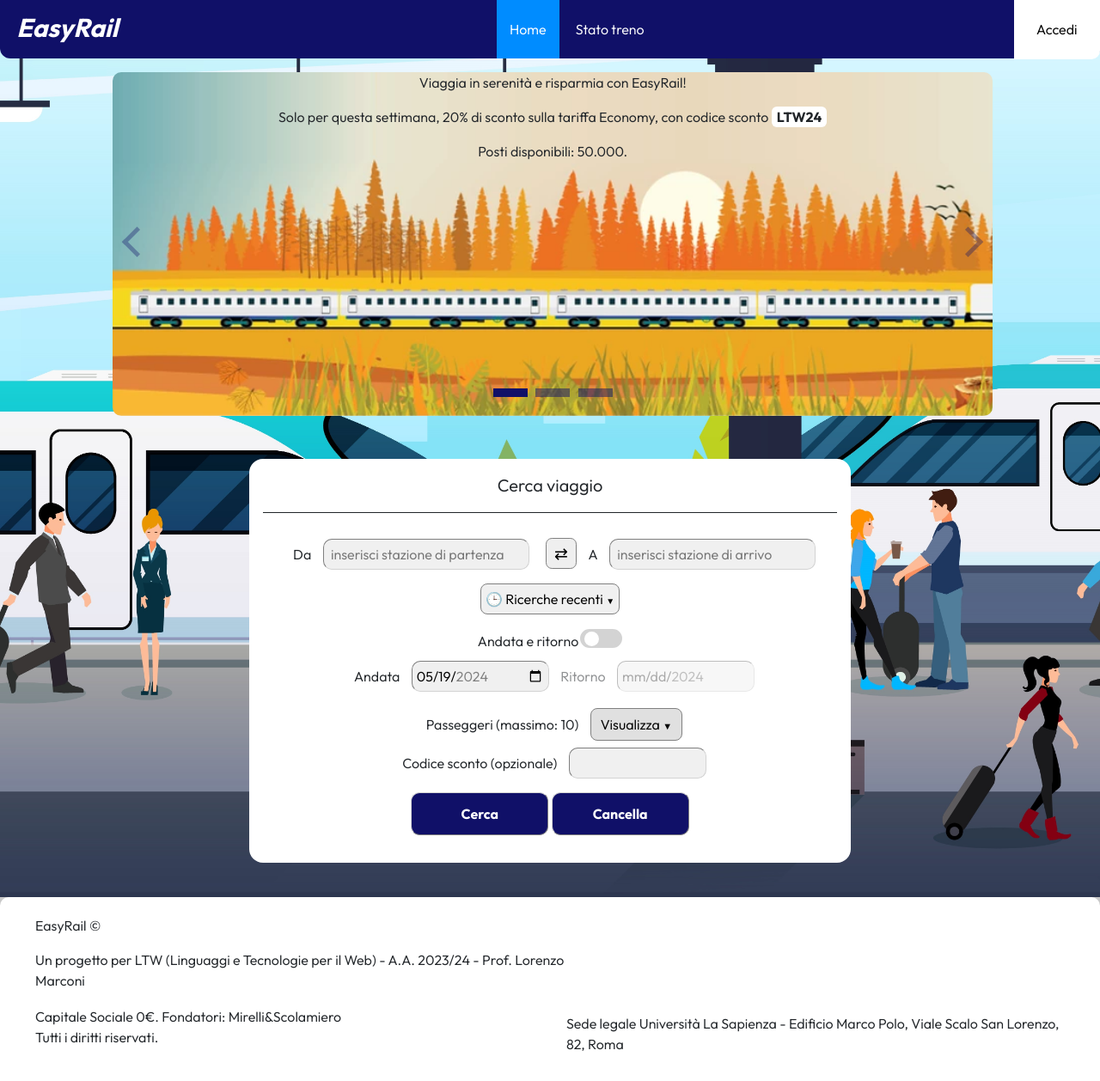
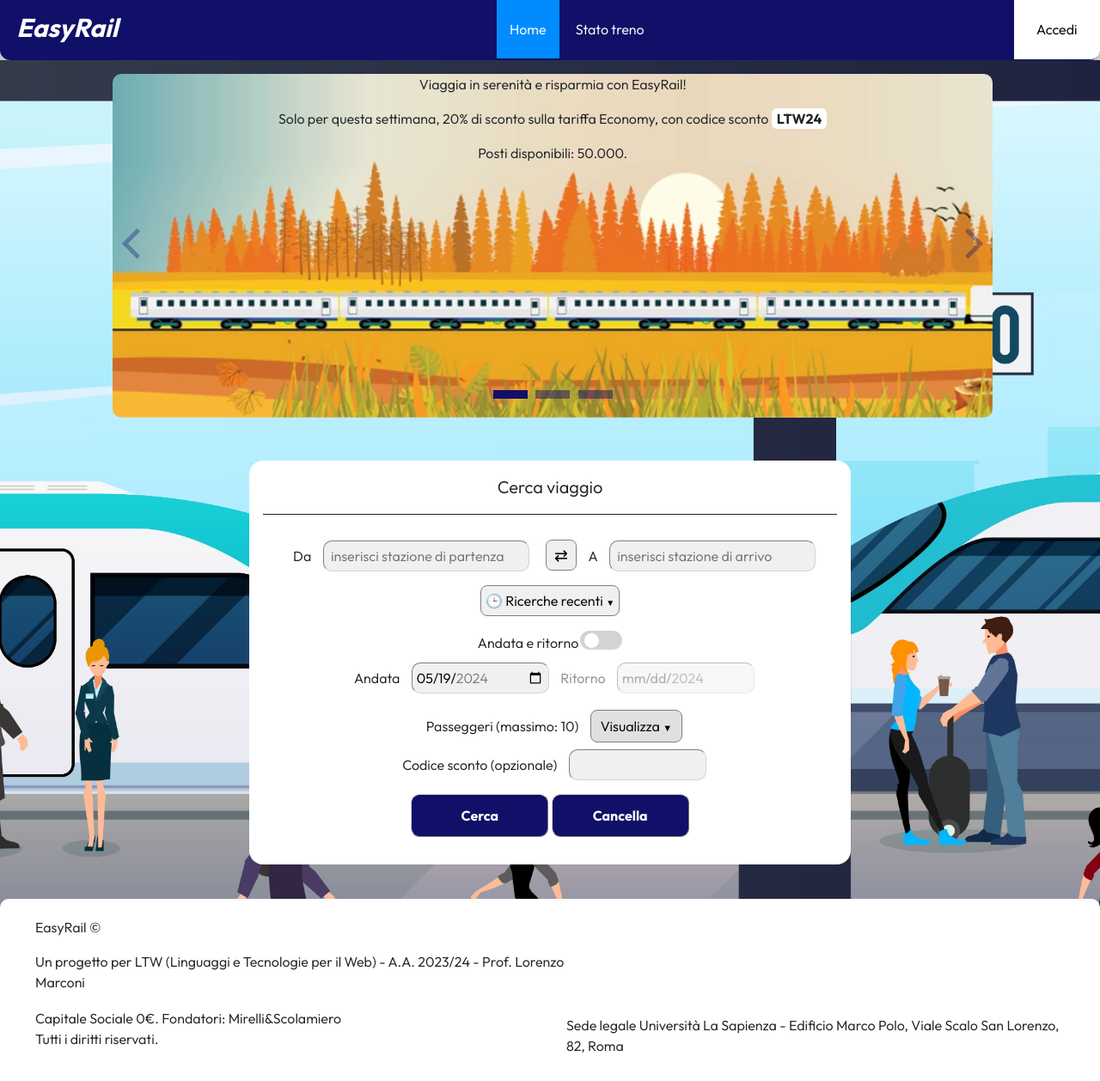
Before and after one commit to Daddo172/LTW-EasyRail, a PHP site: page /HomePage.php in a window 1280 px wide. Shown: the whole page at 86% size. Before the commit the page ends 1223 px from the top, so only its background shows below. Run offline with PHP 8.4, Linux system fonts and the light colour scheme; some libraries are stand-ins or nearby versions.

Commit message:
Add files via upload

```diff
--- a/EasyRail/HomePage.php
+++ b/EasyRail/HomePage.php
@@ -18,10 +18,14 @@ unset($_SESSION['stato']);
 			margin: 0;
 			width: 240px;
 		}
+		main {
+			background: url(pictures/back3.jpg) space;
+			background-size: cover;
+			background-position: top;
+		}
 	</style>
 </head>
 <body>
-	<main style="background: url(pictures/back3.jpg) no-repeat; background-size: cover; background-position: center;">
 	<!--Barra superiore-->
 	<header class="topnav">
 		<nav>
@@ -49,9 +53,11 @@ unset($_SESSION['stato']);
 			</div>
 			<?php }?>
 			<a class="active center" href="HomePage.php">Home</a>
-				<a class="center" style="margin-right:1%;" href="TrainStato.php">Stato treno</a>
+			<a class="center" style="margin-right: 1%;" href="TrainStato.php">Stato treno</a>
 		</nav>
 	</header>
+
+	<main>
 
 	<!--Carousel di messaggi promozionali/codici sconto-->
 	<div class="carousel-container">
@@ -211,10 +217,9 @@ unset($_SESSION['stato']);
 			<p>
 		</form>
 	</div>
-	</main>
 
 	<!--Parte inferiore-->
-	<footer class="bottom">
+	<footer>
 		<table>
 			<tr>
 				<td>
@@ -227,5 +232,6 @@ unset($_SESSION['stato']);
 			</tr>
 		</table>
 	</footer>
+	</main>
 </body>
 </html>
```
Lines whose indentation alone changed are shown as unchanged.
